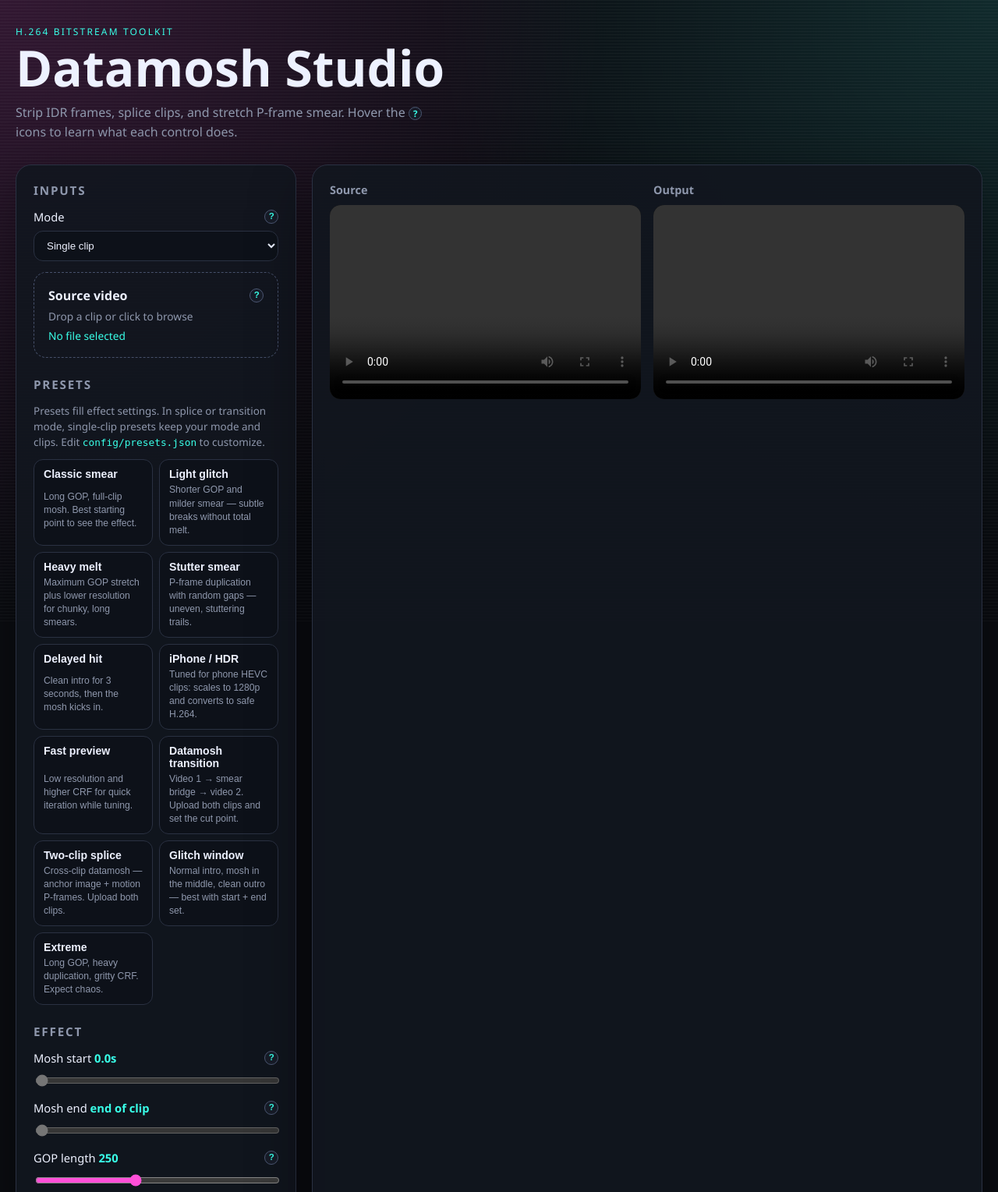
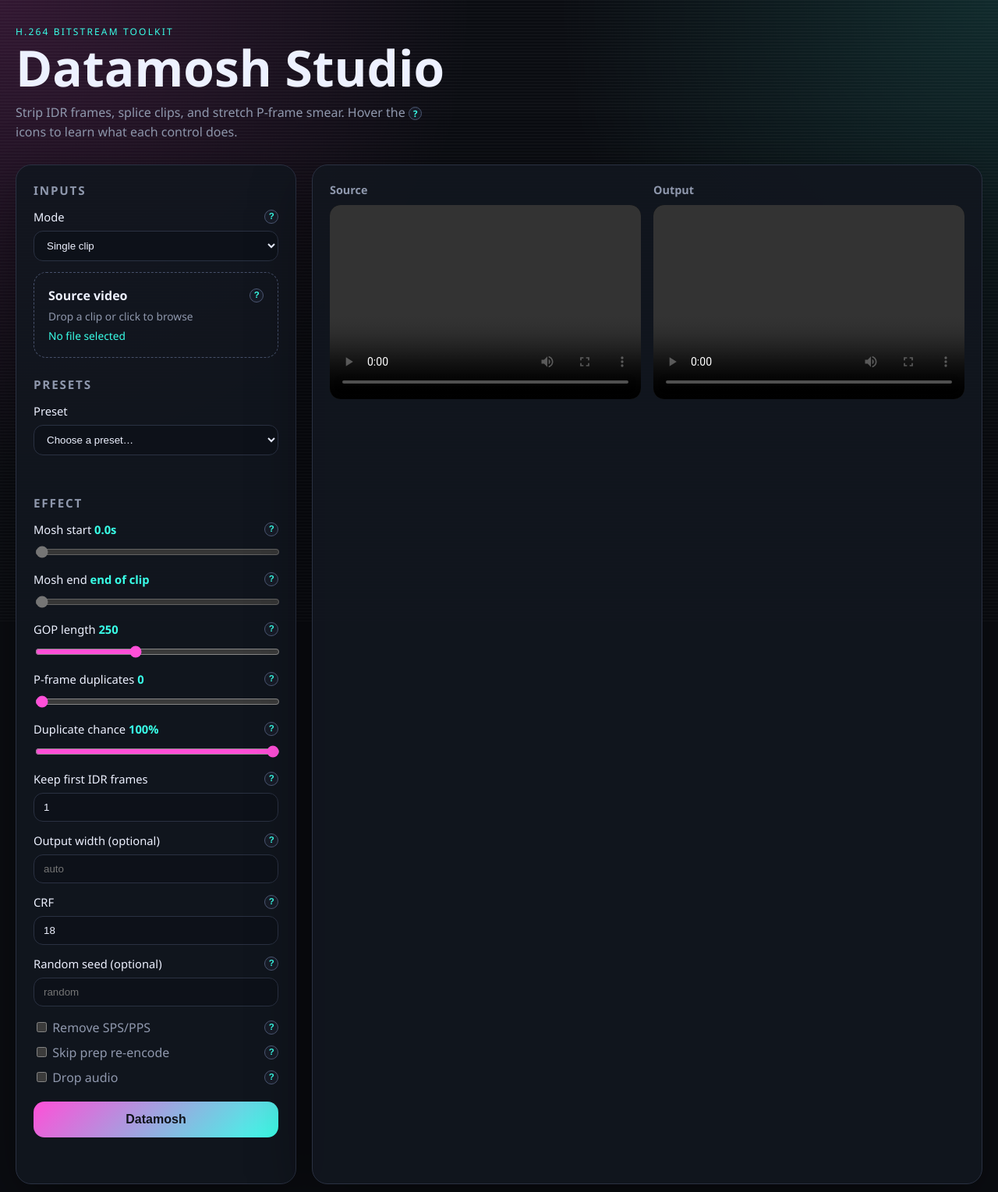
Before and after one commit to mwolski16/datamosh, a Flask app: page / in a window 1280 px wide. Shown: the top 1529 px of the page at 78% size. Run offline with Flask 3, Linux system fonts and the light colour scheme; parts of the project's set-up code (start-up, migrations or seed data) failed here and were passed over.

Commit message:
Replace preset grid with compact dropdown in the UI.
Frees sidebar space while keeping preset descriptions visible below the select.

Co-authored-by: Cursor <cursoragent@cursor.com>

```diff
--- a/static/app.js
+++ b/static/app.js
@@ -44,12 +44,14 @@ const duplicateInput = document.getElementById("duplicate-copies");
 const duplicateValue = document.getElementById("duplicate-value");
 const probabilityInput = document.getElementById("duplicate-probability");
 const probabilityValue = document.getElementById("probability-value");
-const presetGrid = document.getElementById("preset-grid");
+const presetSelect = document.getElementById("preset-select");
+const presetDescription = document.getElementById("preset-description");
 
 let sourceObjectUrl = null;
 let referenceObjectUrl = null;
 let tooltipConfig = {};
 let pollTimer = null;
+let loadedPresets = [];
 let activePresetId = null;
 
 async function readJsonResponse(response) {
@@ -545,9 +547,8 @@ function applyPreset(preset) {
   document.getElementById("no-audio").checked = Boolean(preset.no_audio);
 
   activePresetId = preset.id;
-  document.querySelectorAll(".preset-button").forEach((button) => {
-    button.classList.toggle("active", button.dataset.presetId === preset.id);
-  });
+  presetSelect.value = preset.id;
+  updatePresetDescription();
 
   const keptDualMode =
     isDualClipMode() && presetMode !== "two" && presetMode !== "transition";
@@ -558,21 +559,35 @@ function applyPreset(preset) {
   );
 }
 
+function updatePresetDescription() {
+  const preset = loadedPresets.find((item) => item.id === presetSelect.value);
+  presetDescription.textContent = preset?.description || "";
+}
+
 function renderPresets(presets) {
-  presetGrid.innerHTML = "";
+  loadedPresets = presets;
+  presetSelect.innerHTML = '<option value="">Choose a preset…</option>';
   presets.forEach((preset) => {
-    const button = document.createElement("button");
-    button.type = "button";
-    button.className = "preset-button";
-    button.dataset.presetId = preset.id;
-    button.innerHTML = `
-      <span class="preset-name">${escapeHtml(preset.name)}</span>
-      <span class="preset-desc">${escapeHtml(preset.description || "")}</span>
-    `;
-    button.addEventListener("click", () => applyPreset(preset));
-    presetGrid.appendChild(button);
+    const option = document.createElement("option");
+    option.value = preset.id;
+    option.textContent = preset.name;
+    presetSelect.appendChild(option);
   });
+  if (activePresetId) {
+    presetSelect.value = activePresetId;
+  }
+  updatePresetDescription();
 }
+
+presetSelect.addEventListener("change", () => {
+  const preset = loadedPresets.find((item) => item.id === presetSelect.value);
+  if (preset) {
+    applyPreset(preset);
+    return;
+  }
+  activePresetId = null;
+  updatePresetDescription();
+});
 
 async function loadPresets() {
   try {
--- a/static/styles.css
+++ b/static/styles.css
@@ -184,57 +184,16 @@ h1 {
   transition: width 0.25s ease;
 }
 
-.preset-hint {
-  margin: 0 0 12px;
-  color: var(--muted);
-  font-size: 0.84rem;
-  line-height: 1.5;
-}
-
-.preset-hint code {
-  color: var(--accent-2);
-  font-size: 0.8rem;
-}
-
-.preset-grid {
-  display: grid;
-  grid-template-columns: repeat(2, minmax(0, 1fr));
-  gap: 8px;
+.preset-field {
   margin-bottom: 20px;
 }
 
-.preset-button {
-  display: grid;
-  gap: 4px;
-  text-align: left;
-  border: 1px solid var(--panel-border);
-  border-radius: 12px;
-  background: #0d1119;
-  color: var(--text);
-  padding: 10px 12px;
-  cursor: pointer;
-  transition: border-color 0.2s ease, transform 0.2s ease;
-}
-
-.preset-button:hover,
-.preset-button.active {
-  border-color: var(--accent);
-  transform: translateY(-1px);
-}
-
-.preset-button.active {
-  background: linear-gradient(135deg, rgba(255, 79, 216, 0.12), rgba(57, 255, 232, 0.08));
-}
-
-.preset-name {
-  font-size: 0.88rem;
-  font-weight: 700;
-}
-
 .preset-desc {
-  font-size: 0.76rem;
-  line-height: 1.4;
+  margin: 0;
+  min-height: 1.2rem;
   color: var(--muted);
+  font-size: 0.84rem;
+  line-height: 1.45;
 }
 
 .layout {
--- a/templates/index.html
+++ b/templates/index.html
@@ -76,11 +76,15 @@
           </div>
 
           <h2>Presets</h2>
-          <p class="preset-hint">
-            Presets fill effect settings. In splice or transition mode, single-clip presets keep your mode and clips.
-            Edit <code>config/presets.json</code> to customize.
-          </p>
-          <div id="preset-grid" class="preset-grid" role="list"></div>
+          <label class="field preset-field">
+            <span class="label-row">
+              <span>Preset</span>
+            </span>
+            <select id="preset-select">
+              <option value="">Choose a preset…</option>
+            </select>
+            <p class="preset-desc" id="preset-description"></p>
+          </label>
 
           <h2>Effect</h2>
 
```
